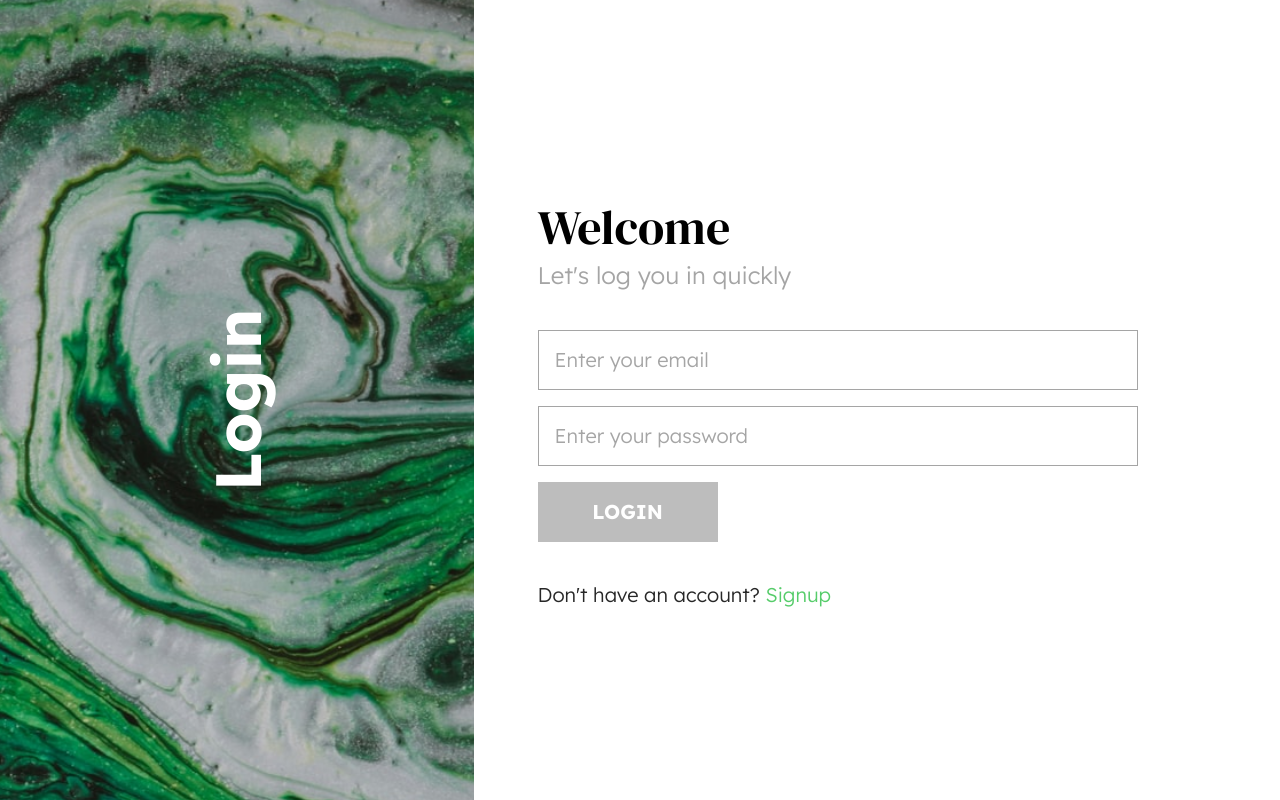
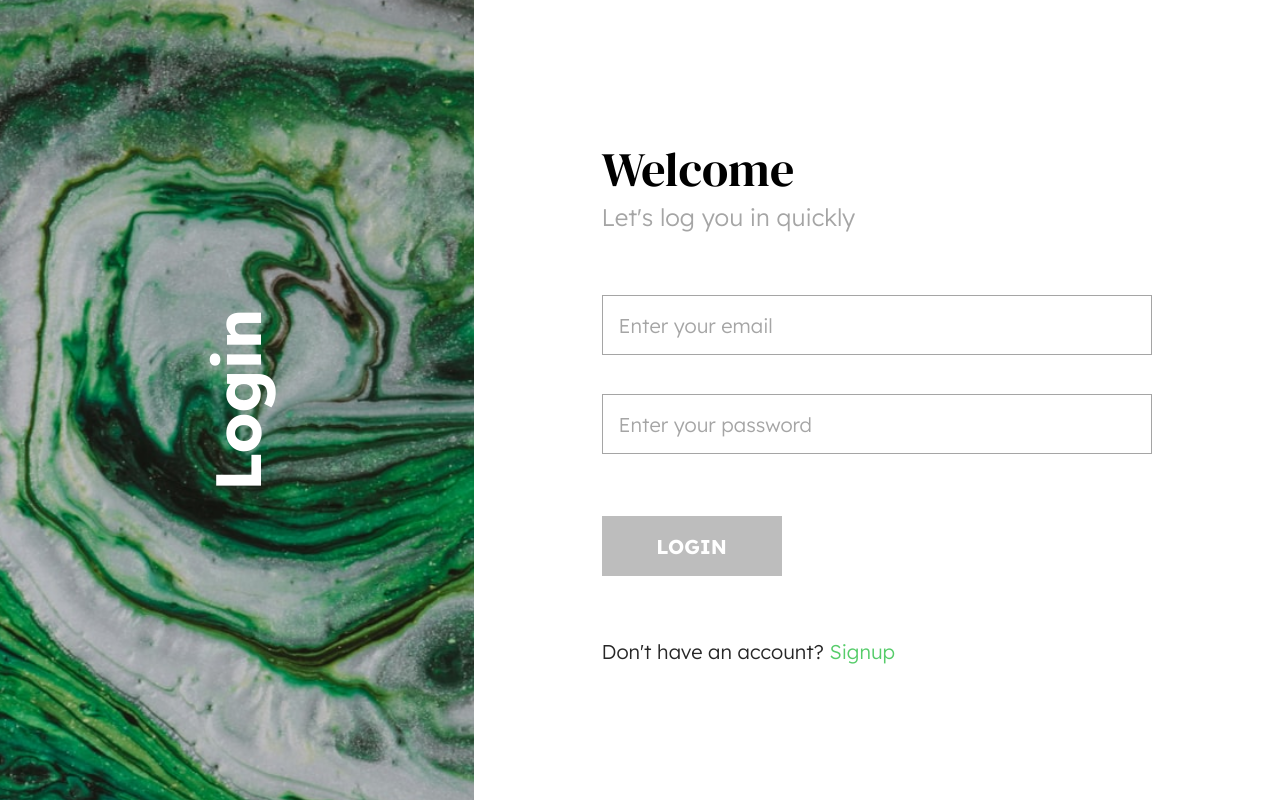
Before and after one commit to amaazahmad/capstone-training, a React (Create React App) app: page /login in a window 1280 px wide. Built offline with nearby package versions, Linux system fonts and the light colour scheme; no server answers.

Commit message:
TYPE: styling-fix
SUBJECT: Styling improved after first demo

DESCRIPTION:
- Showed user not found error instead of incorrect password error. FIXED
- Increased padding with left side of form: Changed to 8rem from 4rem after 1024px screen width
- Error font size slightly increased.

```diff
--- a/src/components/userForm/userForm.component.tsx
+++ b/src/components/userForm/userForm.component.tsx
@@ -6,6 +6,7 @@ import {useForm} from "react-hook-form"
 import {useNavigate} from "react-router-dom"
 
 import "./userForm.css"
+import {useState} from "react"
 
 type UserFormProps = {
 	isLogin: boolean
@@ -15,11 +16,14 @@ const UserForm = (props: UserFormProps) => {
 	const {isLogin} = props
 	const navigate = useNavigate()
 
+	const [errorMessage, setErrorMessage] = useState<string>()
+
 	const {
 		register,
 		handleSubmit,
 		getValues,
-		//formState: {errors},
+		watch,
+		formState: {errors},
 	} = useForm({
 		defaultValues: {
 			name_input: "",
@@ -29,18 +33,41 @@ const UserForm = (props: UserFormProps) => {
 		},
 	})
 
+	console.log(errors)
+	watch("email_input")
+
 	const onSubmitHandler = handleSubmit(async (data) => {
-		const name = data.name_input
+		//const name = data.name_input
+		console.log("CLICKED")
+		setErrorMessage("")
 		const email = data.email_input
 		const password = data.password_input
 		const confirmPassword = data.confirm_password_input
 
-		console.log(name, email, password, confirmPassword)
+		//console.log(name, email, password, confirmPassword)
+		if (confirmPassword)
+			if (password !== confirmPassword) {
+				setErrorMessage("Password and Confirmed Password do not match.")
+
+				return
+			}
 		let resp
 		if (isLogin) resp = await signInUser(email, password)
 		else resp = await createUserAccount(email, password)
 
 		if (!(resp instanceof Error)) navigate("/home")
+		else {
+			console.log(resp.message)
+			if (resp.message.includes("too-many-requests"))
+				setErrorMessage(
+					"Too many failed attempts to login to this account. Try again later."
+				)
+			else if (resp.message.includes("wrong-password"))
+				setErrorMessage("Incorrect password.")
+			else if (resp.message.includes("user-not-found")) {
+				setErrorMessage("User not found")
+			}
+		}
 	})
 
 	return (
@@ -53,29 +80,54 @@ const UserForm = (props: UserFormProps) => {
 						type="text"
 					/>
 				)}
+				<p
+					className={errors.name_input ? "errorDisplayed" : "errorNotDisplayed"}
+				>
+					{errors.name_input?.message || "a"}
+				</p>
 				<input
-					{...register("email_input", {required: "Email is required."})}
+					{...register("email_input", {
+						required: "Email is required.",
+						pattern: {
+							value:
+								/^(([^<>()[\]\\.,;:\s@"]+(\.[^<>()[\]\\.,;:\s@"]+)*)|(".+"))@((\[[0-9]{1,3}\.[0-9]{1,3}\.[0-9]{1,3}\.[0-9]{1,3}])|(([a-zA-Z\-0-9]+\.)+[a-zA-Z]{2,}))$/,
+							message: "Invalid email",
+						},
+					})}
 					placeholder="Enter your email"
-					type="email"
 				/>
+				<p
+					className={
+						errors.email_input ? "errorDisplayed" : "errorNotDisplayed"
+					}
+				>
+					{errors.email_input?.message || "a"}
+				</p>
 				<input
 					{...register("password_input", {
 						required: "Password is required.",
 						minLength: {
 							value: 6,
-							message: "Password must be atleast 6 characters long!",
+							message: "Password must be atleast 6 characters long",
 						},
 					})}
 					placeholder="Enter your password"
 					type="password"
 				/>
+				<p
+					className={
+						errors.password_input ? "errorDisplayed" : "errorNotDisplayed"
+					}
+				>
+					{errors.password_input?.message || "a"}
+				</p>
 				{!isLogin && (
 					<input
 						{...register("confirm_password_input", {
 							required: "Confirmed Password is required.",
 							minLength: {
 								value: 6,
-								message: "Password must be atleast 6 characters long!",
+								message: "Password must be atleast 6 characters long",
 							},
 							validate: (value) => {
 								const password_value = getValues("password_input")
@@ -86,7 +138,27 @@ const UserForm = (props: UserFormProps) => {
 						type="password"
 					/>
 				)}
-				<button type="submit">{isLogin ? "LOGIN" : "SUBMIT"}</button>
+				<p
+					className={
+						errors.confirm_password_input
+							? "errorDisplayed"
+							: "errorNotDisplayed"
+					}
+				>
+					{errors.confirm_password_input?.message || "a"}
+				</p>
+
+				<button
+					onClick={() => {
+						setErrorMessage("")
+					}}
+					type="submit"
+				>
+					{isLogin ? "LOGIN" : "SUBMIT"}
+				</button>
+				<p className={errorMessage ? "errorDisplayed" : "errorNotDisplayed"}>
+					{errorMessage || "a"}
+				</p>
 			</form>
 			{/* <form onSubmit={onSubmitHandler}>
 				{!isLogin && (
--- a/src/components/userForm/userForm.css
+++ b/src/components/userForm/userForm.css
@@ -58,6 +58,25 @@ button:hover {
 	cursor: pointer;
 }
 
+.errorDisplayed {
+	color: red;
+	margin: 0;
+	padding: 0;
+	align-self: flex-start;
+	font-size: 16px;
+	font-family: "Lexend Deca";
+	align-self: flex-start;
+}
+
+.errorNotDisplayed {
+	margin: 0;
+	padding: 0;
+	align-self: flex-start;
+	color: white;
+	font-size: 16px;
+	font-family: "Lexend Deca";
+}
+
 @media (min-width: 640px) {
 	.formElement {
 		width: 100%;
@@ -76,7 +95,7 @@ button:hover {
 	input {
 		align-self: flex-start;
 		margin-left: 0px;
-		font-size: 16px;
+		font-size: 14px;
 		height: 48px;
 	}
 }
@@ -88,6 +107,11 @@ button:hover {
 		font-size: 20px;
 	}
 
+	.errorDisplayed,
+	.errorNotDisplayed {
+		font-size: 18px;
+	}
+
 	button {
 		font-size: 20px;
 		height: 60px;
--- a/src/pages/login/login.styles.css
+++ b/src/pages/login/login.styles.css
@@ -78,10 +78,10 @@
 }
 
 @media (min-width: 1024px) {
-	/* .loginContainer {
-		/* padding-left: 8rem;
+	.loginContainer {
+		padding-left: 8rem;
 		padding-right: 8rem;
-	} */
+	}
 
 	/* .leftImageContainer {
 		width: 37%;
```
